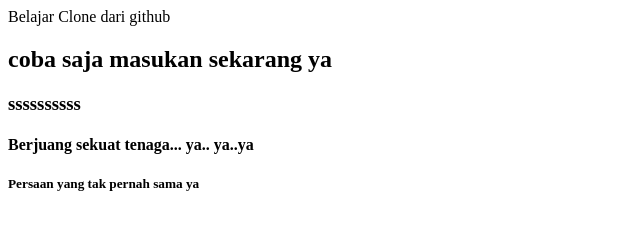
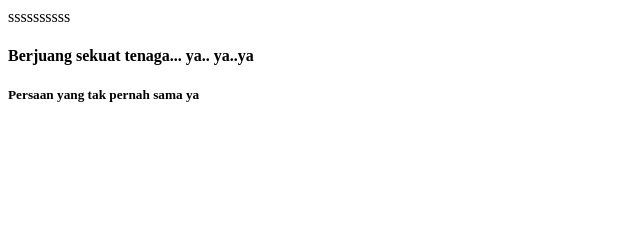
Before and after one commit to iwosiantar/belajar-niomic, a plain HTML site: page index.html in a window 1280 px wide. Shown: the whole page, without its empty margins (0-640 px from the left). Drawn offline with Linux system fonts and the light colour scheme.

Commit message:
update terbaru

```diff
--- a/index.html
+++ b/index.html
@@ -5,8 +5,6 @@
     <title></title>
   </head>
   <body
-    <h1>Belajar Clone dari github</h1>
-    <h2>coba saja masukan sekarang ya</h2>
     <h3>ssssssssss</h3>
     <h4>Berjuang sekuat tenaga... ya.. ya..ya</h4>
 <h5> Persaan yang tak pernah sama ya </h5>
```
